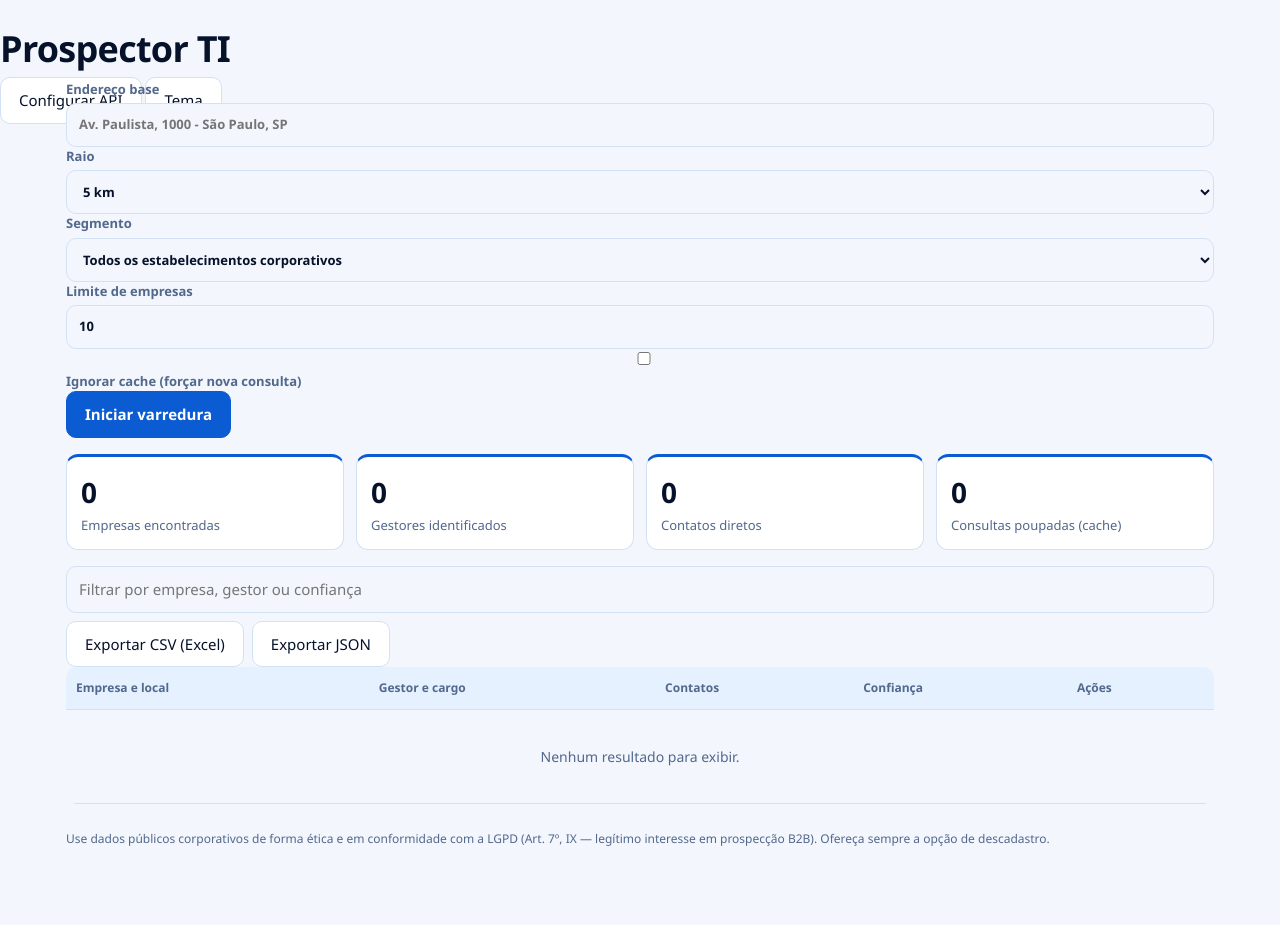
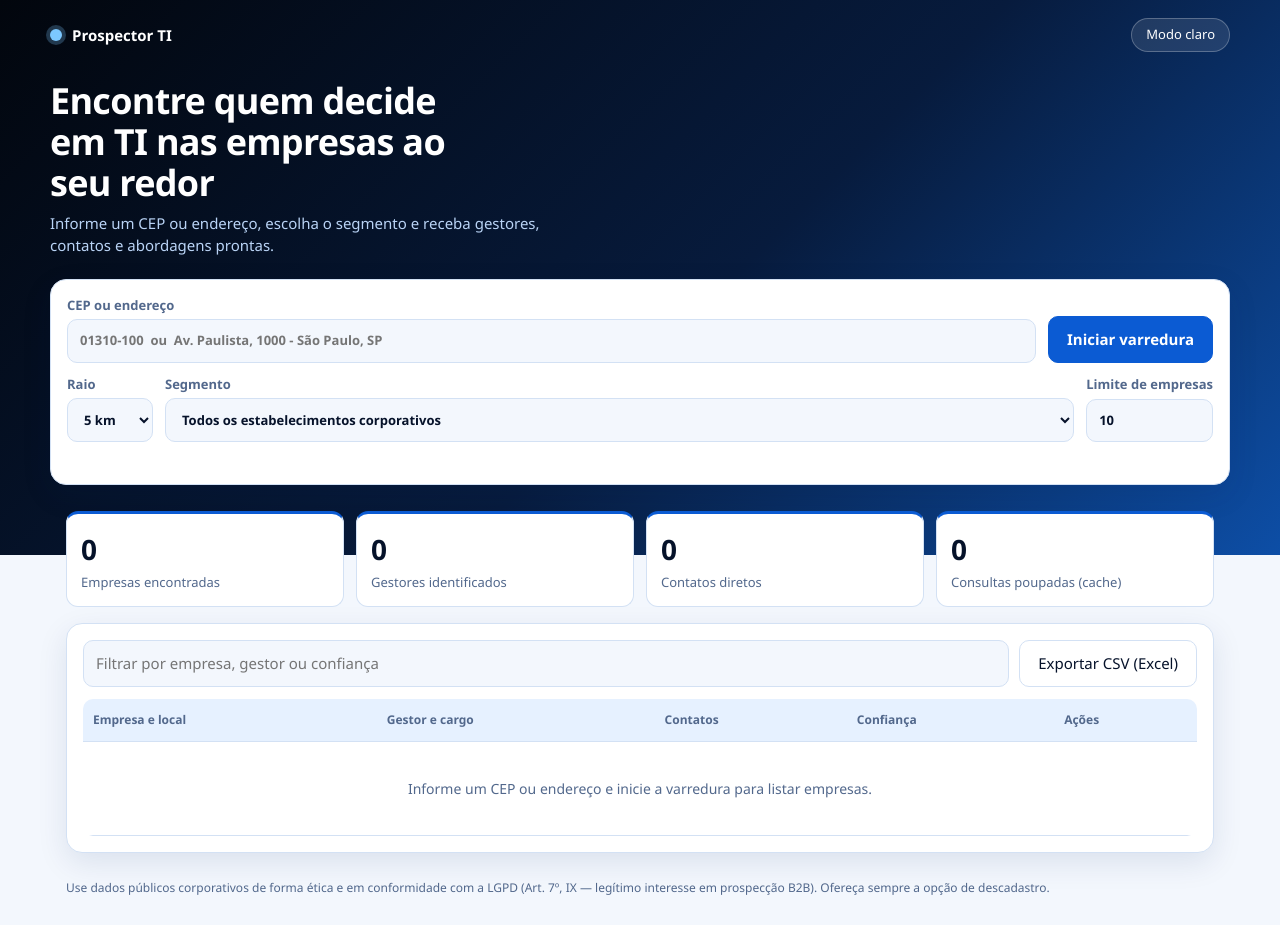
Before and after one commit to 2013somogyi/Prospector-TI, a plain HTML site: page index.html in a window 1280 px wide. Before the commit the page ends 876 px from the top, so only its background shows below. Drawn offline with Linux system fonts and the light colour scheme; a script that the page names is missing.

Commit message:
Refactor index.html for improved layout and usability
Updated the title and restructured the header and main sections for better clarity and usability. Removed deprecated elements and improved accessibility features.

```diff
--- a/index.html
+++ b/index.html
@@ -3,30 +3,34 @@
 <head>
 <meta charset="UTF-8">
 <meta name="viewport" content="width=device-width, initial-scale=1">
-<title>Prospector TI — Leads</title>
+<title>Prospector TI — Leads B2B</title>
 <link rel="stylesheet" href="style.css">
 </head>
 <body>
-<header class="top">
-  <h1>Prospector TI</h1>
-  <div class="top-actions">
-    <button id="btnConfig" class="ghost">Configurar API</button>
-    <button id="btnTheme" class="ghost" aria-label="Alternar tema">Tema</button>
+<header class="hero">
+  <div class="hero-inner">
+    <nav class="nav">
+      <span class="brand"><i class="dot"></i>Prospector TI</span>
+      <button id="btnTheme" class="chip" aria-label="Alternar tema">Modo claro</button>
+    </nav>
+    <h1>Encontre quem decide em TI nas empresas ao seu redor</h1>
+    <p class="sub">Informe um CEP ou endereço, escolha o segmento e receba gestores, contatos e abordagens prontas.</p>
+
+    <section class="search" id="controls">
+      <div class="search-main">
+        <label class="grow">CEP ou endereço
+          <input id="address" type="text" autocomplete="street-address" placeholder="01310-100  ou  Av. Paulista, 1000 - São Paulo, SP">
+        </label>
+        <button id="btnStart" class="primary">Iniciar varredura</button>
       </div>
-</header>
-
-<main>
-  <section class="panel" id="controls">
-    <label class="wide">Endereço base
-      <input id="address" type="text" placeholder="Av. Paulista, 1000 - São Paulo, SP">
-    </label>
+      <div class="search-opts">
         <label>Raio
           <select id="radius">
             <option value="1">1 km</option><option value="2">2 km</option>
             <option value="5" selected>5 km</option><option value="10">10 km</option><option value="15">15 km</option>
           </select>
         </label>
-    <label>Segmento
+        <label class="grow">Segmento
           <select id="segment">
             <option value="all">Todos os estabelecimentos corporativos</option>
             <option value="office">Escritórios e corporativo</option>
@@ -40,11 +44,14 @@
         <label>Limite de empresas
           <input id="limit" type="number" min="1" max="50" value="10">
         </label>
-    <label class="check"><input id="noCache" type="checkbox"> Ignorar cache (forçar nova consulta)</label>
-    <button id="btnStart" class="primary">Iniciar varredura</button>
+      </div>
+      <p id="resolved" class="resolved" aria-live="polite"></p>
     </section>
+  </div>
+</header>
 
-  <section id="progressBox" class="panel" hidden>
+<main>
+  <section id="progressBox" class="card progress" hidden>
     <div class="bar"><div id="barFill"></div></div>
     <p id="status" aria-live="polite"></p>
     <div class="row">
@@ -60,31 +67,21 @@
     <div><b id="kCache">0</b><span>Consultas poupadas (cache)</span></div>
   </section>
 
-  <section class="panel">
-    <div class="row between">
+  <section class="card">
+    <div class="toolbar">
       <input id="filter" type="search" placeholder="Filtrar por empresa, gestor ou confiança">
-      <div class="row">
       <button id="btnCsv" class="ghost">Exportar CSV (Excel)</button>
-        <button id="btnJson" class="ghost">Exportar JSON</button>
-      </div>
     </div>
     <div class="table-wrap">
       <table>
         <thead><tr><th>Empresa e local</th><th>Gestor e cargo</th><th>Contatos</th><th>Confiança</th><th>Ações</th></tr></thead>
-        <tbody id="rows"><tr><td colspan="5" class="empty">Informe um endereço e inicie a varredura para listar empresas.</td></tr></tbody>
+        <tbody id="rows"><tr><td colspan="5" class="empty">Informe um CEP ou endereço e inicie a varredura para listar empresas.</td></tr></tbody>
       </table>
     </div>
   </section>
 </main>
 
 <footer>Use dados públicos corporativos de forma ética e em conformidade com a LGPD (Art. 7º, IX — legítimo interesse em prospecção B2B). Ofereça sempre a opção de descadastro.</footer>
-
-<dialog id="dlgConfig">
-  <h2>Configurações da API</h2>
-  <label>Chave da API (Gemini)<input id="cfgKey" type="password" autocomplete="off"></label>
-  <label>Endpoint do Gemini<input id="cfgEndpoint" type="text"></label>
-  <div class="row"><button id="cfgSave" class="primary">Salvar</button><button id="cfgClose" class="ghost">Fechar</button></div>
-</dialog>
 
 <dialog id="dlgScript">
   <h2>Mensagem de abordagem</h2>
```
Lines whose indentation alone changed are shown as unchanged.
